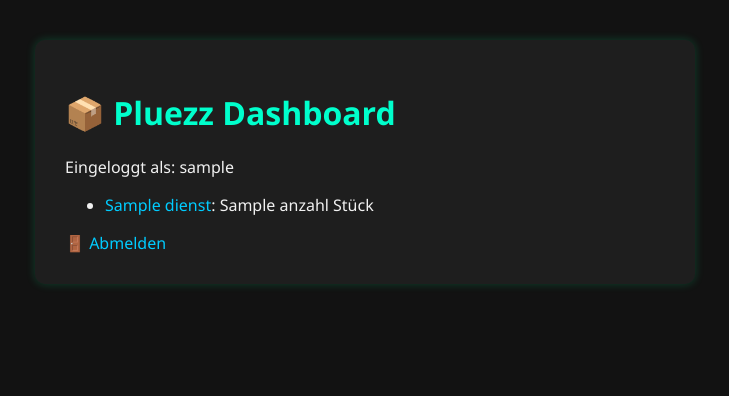
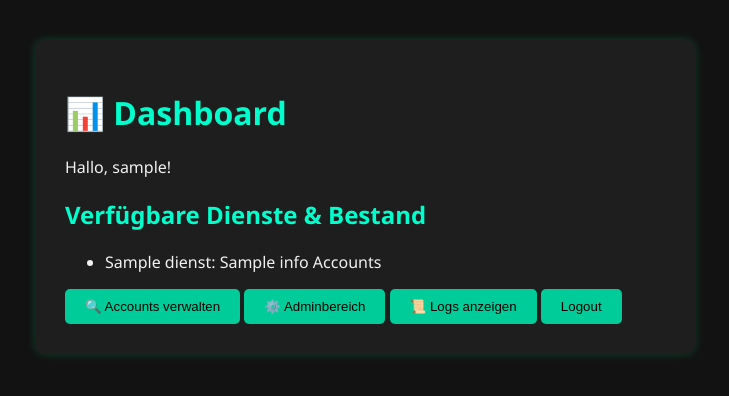
Before and after one commit to hcpbrucks/pluezz-dashboard, a Flask app: template pluezz-dashboard/templates/dashboard.html in a window 1280 px wide. Shown: the top 396 px of the page, without its empty margins (275-1004 px from the left). Run offline with Flask 3, Linux system fonts and the light colour scheme; the visitor is signed in with stand-in values (Sample User, id 1); the template is opened without the code that fills it: most values are stand-ins (such as "Sample title", 1, 10 or a date in 2020).

Commit message:
Update dashboard.html

```diff
--- a/pluezz-dashboard/templates/dashboard.html
+++ b/pluezz-dashboard/templates/dashboard.html
@@ -1,25 +1,32 @@
 <!DOCTYPE html>
 <html lang="de">
 <head>
-    <meta charset="UTF-8">
+    <meta charset="UTF-8" />
     <title>Dashboard – Pluezz</title>
-    <link rel="stylesheet" href="/static/style.css">
+    <link rel="stylesheet" href="{{ url_for('static', filename='style.css') }}" />
 </head>
 <body>
     <div class="container">
-        <h1>📦 Pluezz Dashboard</h1>
-        <p>Eingeloggt als: {{ session["user"] }}</p>
-        {% if is_admin %}
-            <a href="/admin">⚙️ Adminbereich</a>
+        <h1>📊 Dashboard</h1>
+        <p>Hallo, {{ session.get('user') }}!</p>
+
+        <h2>Verfügbare Dienste & Bestand</h2>
+        <ul>
+            {% if status %}
+                {% for dienst, anzahl in status.items() %}
+                    <li>{{ dienst|capitalize }}: {{ anzahl }} Accounts</li>
+                {% endfor %}
+            {% else %}
+                <li>Keine Daten vorhanden.</li>
+            {% endif %}
+        </ul>
+
+        <a href="{{ url_for('accounts') }}"><button>🔍 Accounts verwalten</button></a>
+        {% if session.get('admin') %}
+            <a href="{{ url_for('admin') }}"><button>⚙️ Adminbereich</button></a>
+            <a href="{{ url_for('logs') }}"><button>📜 Logs anzeigen</button></a>
         {% endif %}
-        <ul>
-            {% for dienst, anzahl in stock.items() %}
-                <li>
-                    <a href="/dienst/{{ dienst }}">{{ dienst|capitalize }}</a>: {{ anzahl }} Stück
-                </li>
-            {% endfor %}
-        </ul>
-        <a href="/logout">🚪 Abmelden</a>
+        <a href="{{ url_for('logout') }}"><button>Logout</button></a>
     </div>
 </body>
 </html>
```
